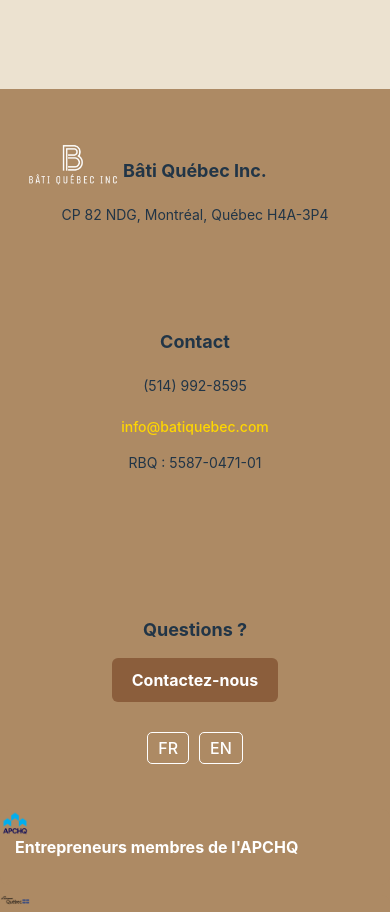
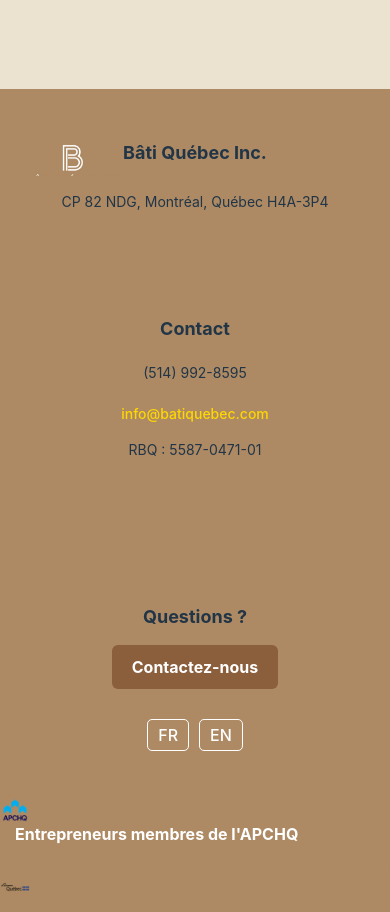
Before and after one commit to MyriamAssam/bati, a React (Vite) app: page / in a window 390 px wide. Shown: the part 2520-3432 px from the top of the page. Built offline with nearby package versions, Linux system fonts and the light colour scheme.

Commit message:
css telephone

```diff
--- a/src/App.css
+++ b/src/App.css
@@ -849,6 +849,41 @@ header {
   }
 }
 
+.footer-logo-text {
+  display: flex;
+  flex-direction: column;
+  align-items: center;
+  justify-content: center;
+}
+
+.footer-logo-img {
+  width: 130px;
+  height: auto;
+  margin-bottom: 10px;
+}
+
+@media (max-width: 768px) {
+  .footer-section.entreprise {
+    margin-top: 10px;
+  }
+
+  .footer-logo-text {
+    margin-bottom: 5px;
+  }
+
+  .footer-logo-img {
+    width: 100px;
+    /* taille réduite sur mobile */
+    margin-bottom: 5px;
+  }
+
+  .footer-title {
+    margin: 0;
+    font-size: 18px;
+    text-align: center;
+  }
+}
+
 @media (max-width: 768px) {
   .footer-section img {
     width: 180px;
--- a/src/Footer.jsx
+++ b/src/Footer.jsx
@@ -15,11 +15,14 @@ const Footer = () => {
         <footer className="footer">
             <div className="footer-container">
                 {/* 🏢 Section Entreprise */}
-                <div className="footer-section">
-                    <img src="/images/logoBati.jpg" alt="Logo Bâti Québec" width="130" height="130" />
-                    <h3>Bâti Québec Inc.</h3>
+                <div className="footer-section entreprise">
+                    <div className="footer-logo-text">
+                        <img src="/images/logoBati.jpg" alt="Logo Bâti Québec" className="footer-logo-img" />
+                        <h3 className="footer-title">Bâti Québec Inc.</h3>
+                    </div>
                     <p>CP 82 NDG, Montréal, Québec H4A-3P4</p>
                 </div>
+
 
                 {/* 📞 Section Contact */}
                 <div className="footer-section">
```
